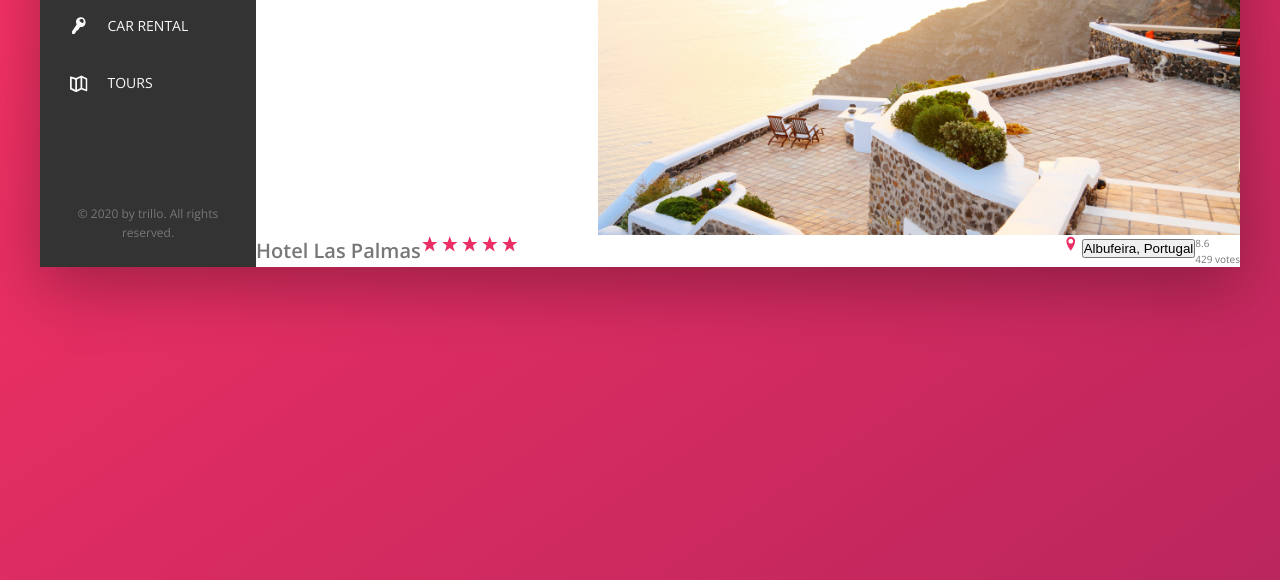
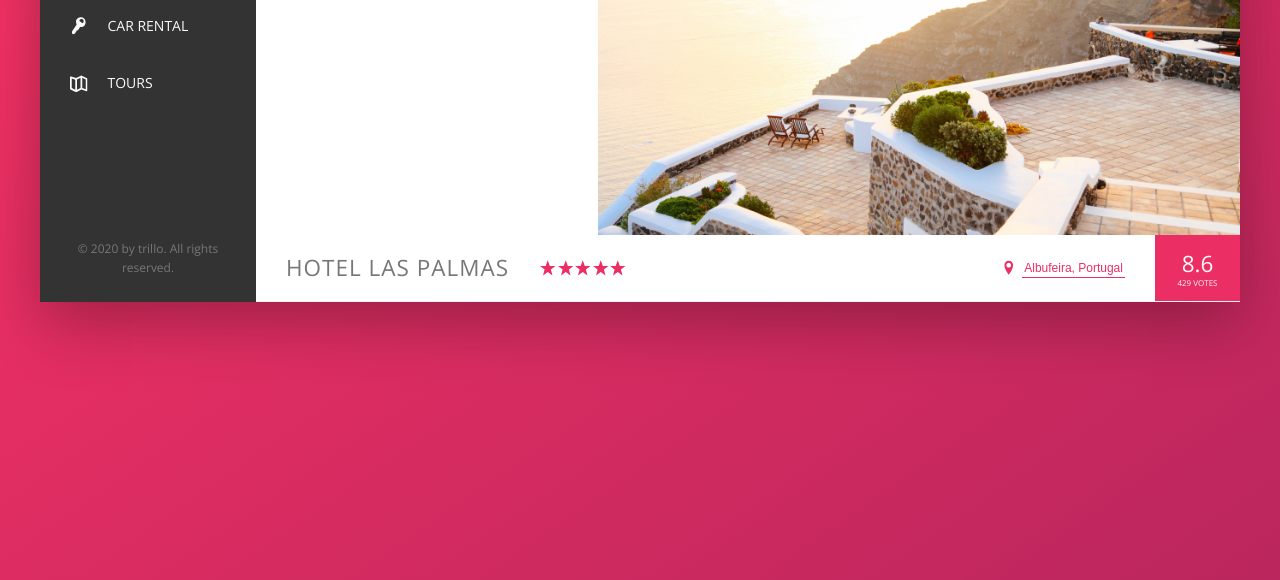
Before and after one commit to diegolopes98/trillo, a website: page index.html in a window 1280 px wide. Shown: the part 300-880 px from the top of the page. Drawn offline with nearby package versions, Linux system fonts and the light colour scheme; files that its build step writes are made by us from their sources.

Commit message:
finished overview styling

```diff
--- a/index.html
+++ b/index.html
@@ -137,7 +137,7 @@
                 </div>
 
                 <div class="overview__rating">
-                  <div class="overview_rating-average">8.6</div>
+                  <div class="overview__rating-average">8.6</div>
                   <div class="overview__rating-count">429 votes</div>
                 </div>
               </div>
--- a/sass/_components.scss
+++ b/sass/_components.scss
@@ -192,10 +192,20 @@
 // Overview
 .overview{
   display: flex;
-  &__heading{}
+  border-bottom: 1px solid var(--color-grey-light-2);
+  align-items: center;
+
+  &__heading{
+    font-size: 2.25rem;
+    font-weight: 300;
+    text-transform: uppercase;
+    letter-spacing: 1px;
+    padding: 1.5rem 3rem;
+  }
 
   &__stars {
     margin-right: auto;
+    display: flex;
   }
 
   &__icon-star,
@@ -205,12 +215,77 @@
     fill: var(--color-primary);
   }
 
-  &__location {}
+  &__icon-location {
+    margin-right: .5rem;
+  }
 
-  &__rating{}
+  &__location {
+    display: flex;
+    align-items: center;
+    font-size: 1.2rem;
+  }
 
-  &__rating-count{}
+  &__rating{
+    align-self: stretch;
+    background-color: var(--color-primary);
+    color: var(--color-grey-light-1);
+    margin-left: 3rem;
+    padding: 0 2.25rem;
+    display: flex;
+    flex-direction: column;
+    justify-content: center;
+    align-items: center;
+  }
 
-  &__rating-average{}
+  &__rating-average{
+    font-size: 2.25rem;
+    font-weight: 300;
+    margin-bottom: -5px;
+  }
+
+  &__rating-count{
+    font-size: .8rem;
+    text-transform: uppercase;
+  }
 
 }
+
+//////////////////////////////////////////
+// Button: Inline
+.btn-inline {
+  border: none;
+  color: var(--color-primary);
+  font-size: inherit;
+  border-bottom: 1px solid currentColor;
+  padding: 2px;
+  display: inline-block;
+  background-color: transparent;
+  cursor: pointer;
+  transition: all .2s;
+
+  &:hover {
+    color: var(--color-grey-dark-1);
+  }
+
+  &:focus {
+    outline: none;
+    animation: pulsate 1s infinite;
+  }
+}
+
+@keyframes pulsate {
+  0%{
+    transform: scale(1);
+    box-shadow: none;
+  }
+
+  50%{
+    transform: scale(1.05);
+    box-shadow: 0 1rem 4rem rgba(0, 0, 0, .25);
+  }
+
+  100%{
+    transform: scale(1);
+    box-shadow: none;
+  }
+}
```
